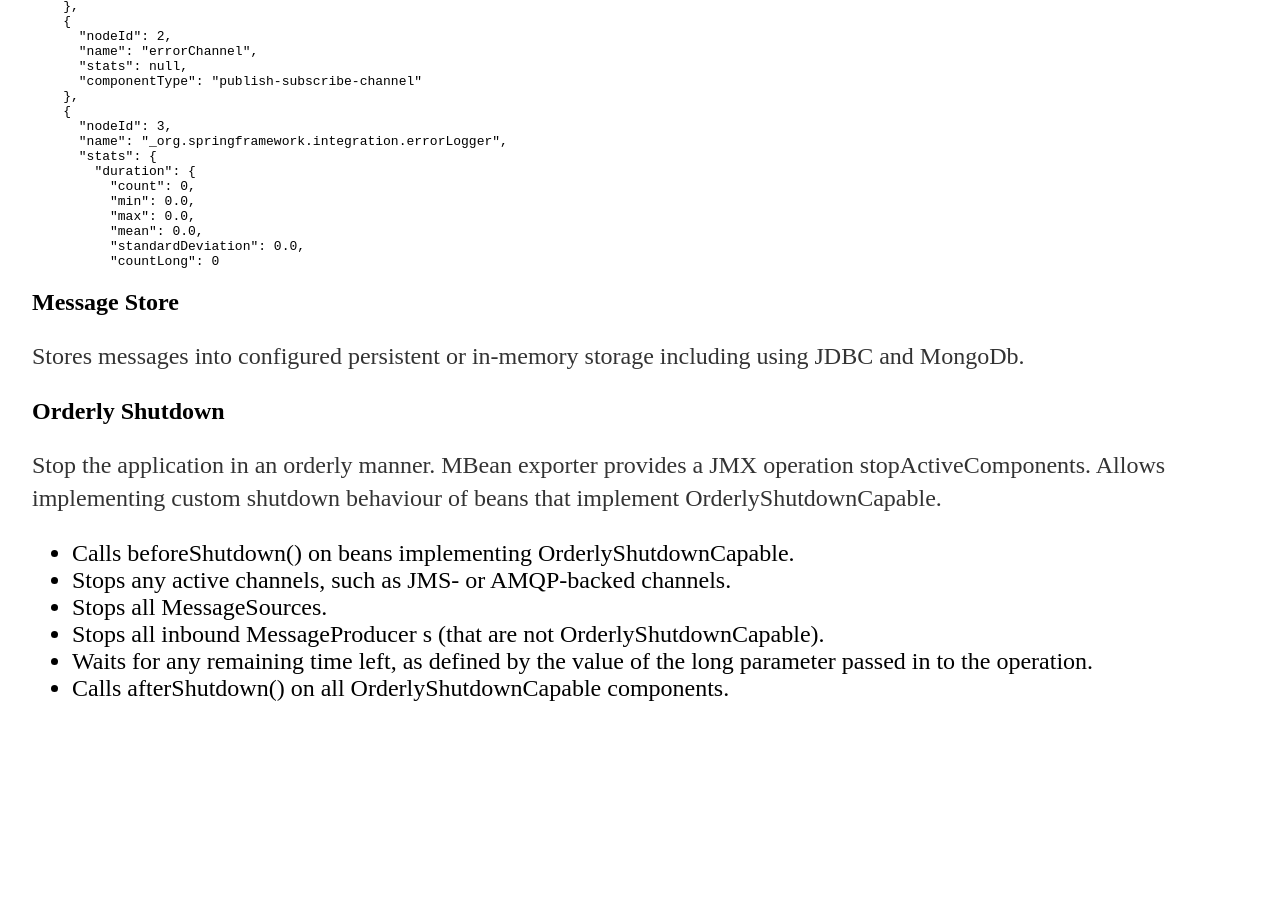
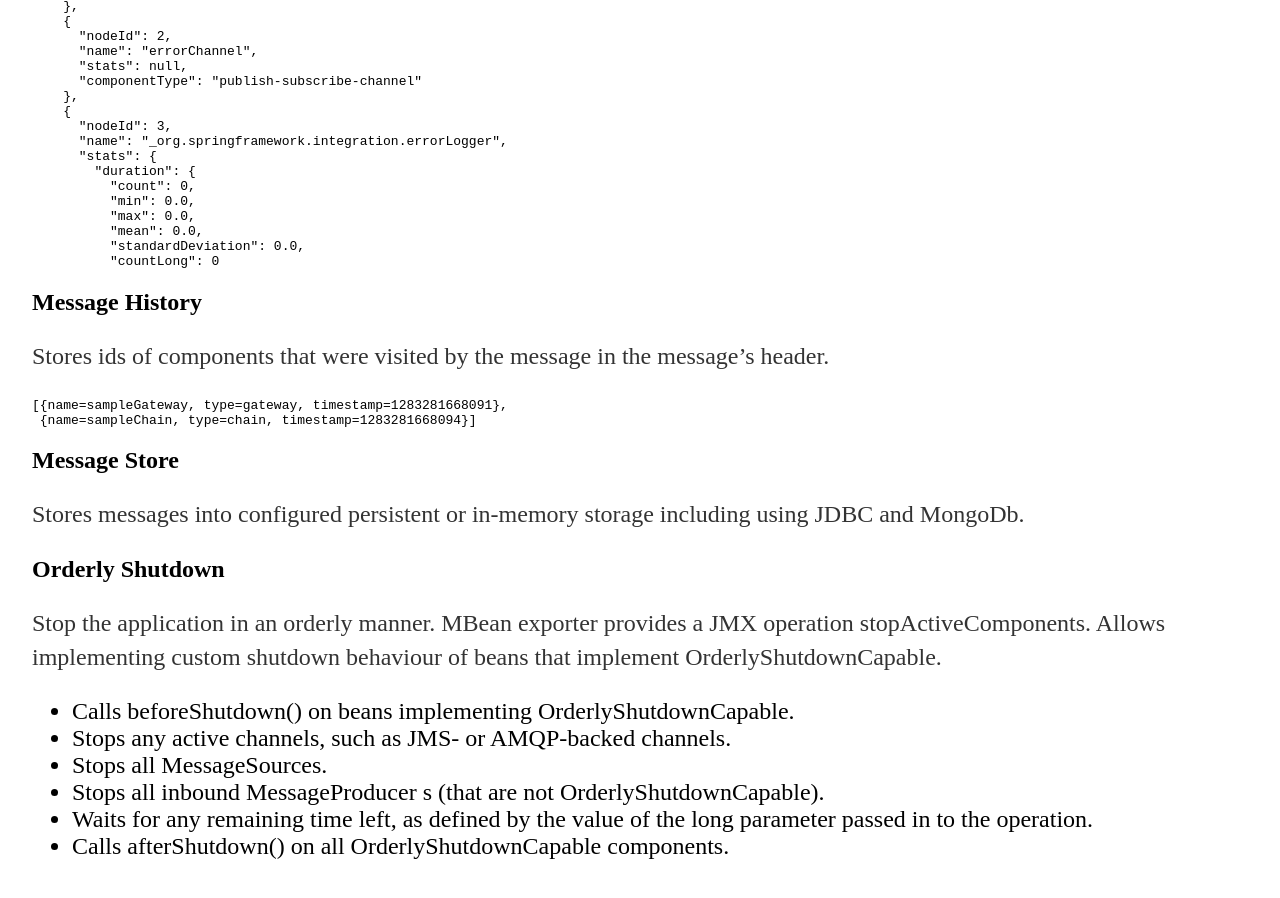
Before and after one commit to vackosar/vackosar.github.io, a Jekyll site: the page built from unpublished/Spring-Integration-Advanced-Features.md, in a window 1280 px wide and 900 px high, scrolled down 2947 px. Built offline with Jekyll 4.4.1, drawn with Linux system fonts in a browser that asks for light colours; our own code applies the rules of GitHub Pages for plain Markdown files; before the commit the page ends 3689 px from its top, so only the background shows below that.

Commit message:
Spring Integration scratch

````diff
--- a/unpublished/Spring-Integration-Advanced-Features.md
+++ b/unpublished/Spring-Integration-Advanced-Features.md
@@ -120,6 +120,14 @@ Example:
           "countLong": 0
 ```
 
+## Message History
+
+Stores ids of components that were visited by the message in the message's header.
+```
+[{name=sampleGateway, type=gateway, timestamp=1283281668091},
+ {name=sampleChain, type=chain, timestamp=1283281668094}]
+```
+
 ## Message Store
 Stores messages into configured persistent or in-memory storage including using JDBC and MongoDb.
 
````
